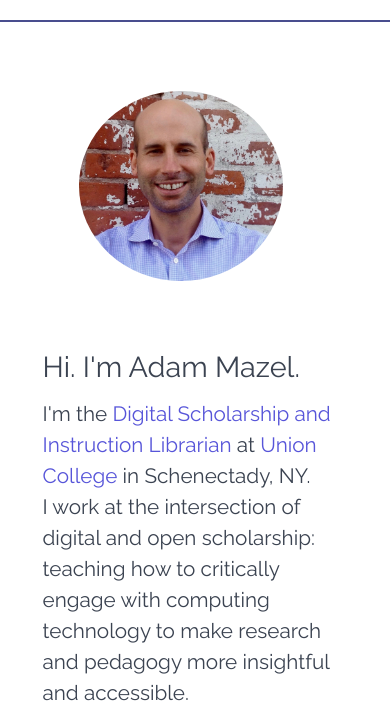
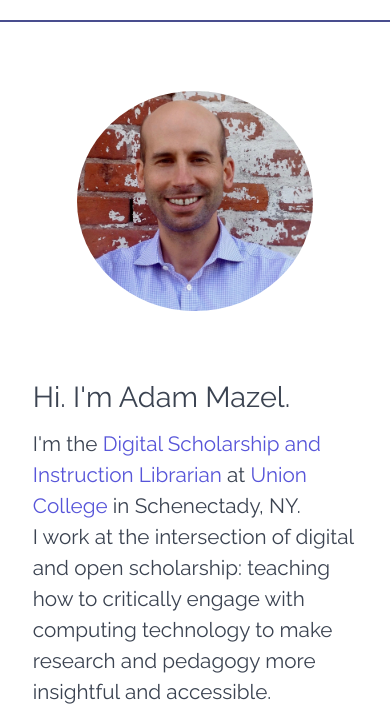
Before and after one commit to amaze2/amaze2.github.io, a plain HTML site: page index.html in a window 390 px wide. Shown: the part 74-797 px from the top of the page. Drawn offline with nearby package versions, Linux system fonts and the light colour scheme; some icons are missing.

Commit message:
changed responsiveness

```diff
--- a/index.html
+++ b/index.html
@@ -41,7 +41,7 @@
         <section class="column col-4 col-xl-4 col-lg-5 col-md-6 col-sm-7 col-xs-8">
             <img src="self-portrait.jpg" class="img-responsive s-circle " alt="Head Shot of Adam Mazel">
         </section>
-        <section class="column col-8 col-xl-8 col-lg-7 col-md-12 col-sm-12 col-xs-12 " id="about">
+        <section class="column col-8 col-xl-8 col-lg-12 col-md-12 col-sm-12 col-xs-12 " id="about">
             <h1>Hi. I'm Adam Mazel.</h1>
                 <p>I'm the <a href="https://www.union.edu/schaffer-library/staff-departments/adam-mazel" target="_blank">Digital Scholarship and Instruction Librarian</a> at <a href="https://www.union.edu/" target="_blank">Union College</a> in Schenectady, NY.
                     <br/>
--- a/style.css
+++ b/style.css
@@ -99,11 +99,11 @@ footer a:hover
 @media only screen and (max-width: 992px) {
 
 
+
   #center {
     padding-top: 3em;
     padding-bottom: 3em;
     flex-direction: column;
-    max-width: 95%;
   }
 
   #about {
@@ -117,6 +117,13 @@ footer a:hover
   }
 }
 
+@media only screen and (max-width: 768px) {
+
+ .container {
+    max-width: 95%;
+   }
+
+}
 
 @media only screen and (max-width: 700px) {
 
@@ -125,5 +132,4 @@ footer a:hover
   }
 
 
-
 }
```
Also changed, not shown: _site/index.html, _site/style.css.
